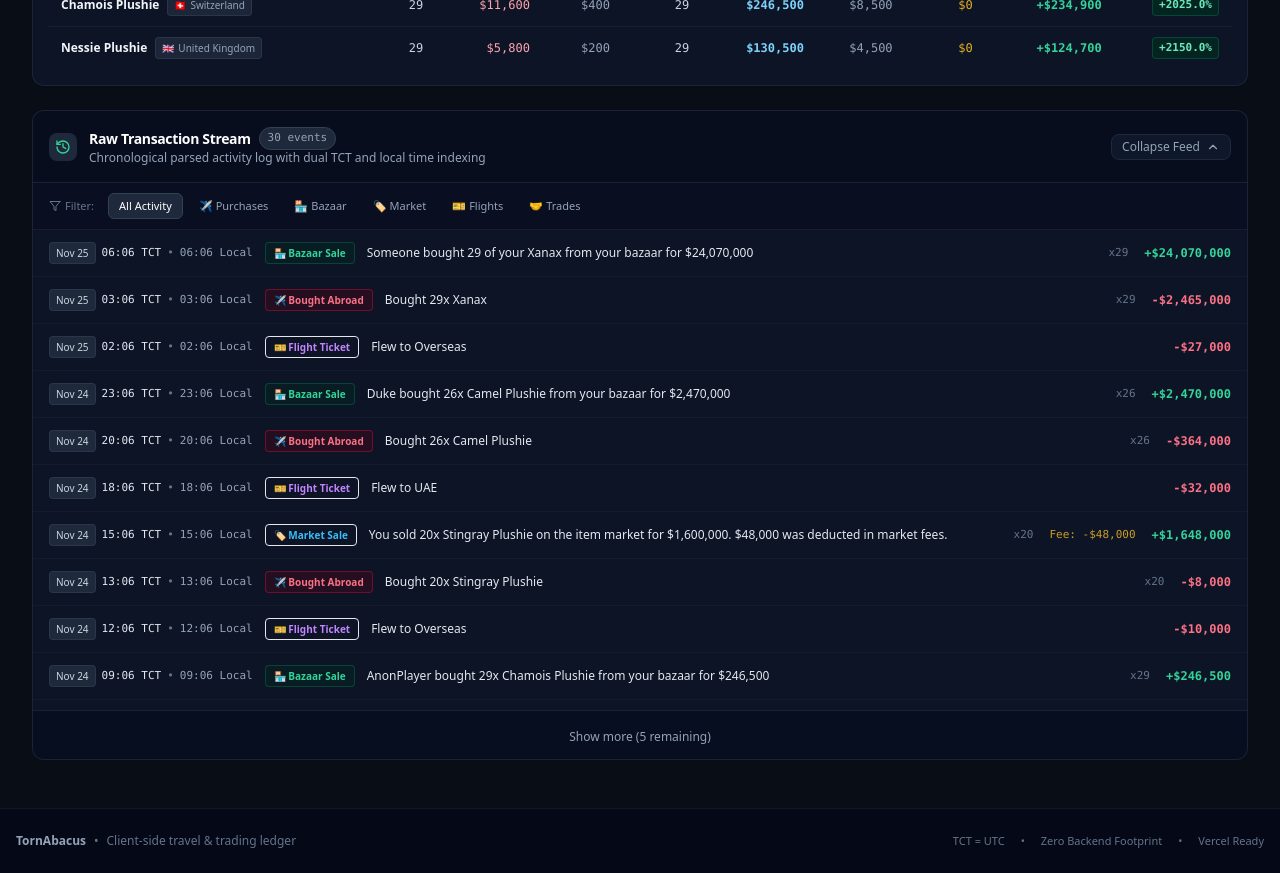
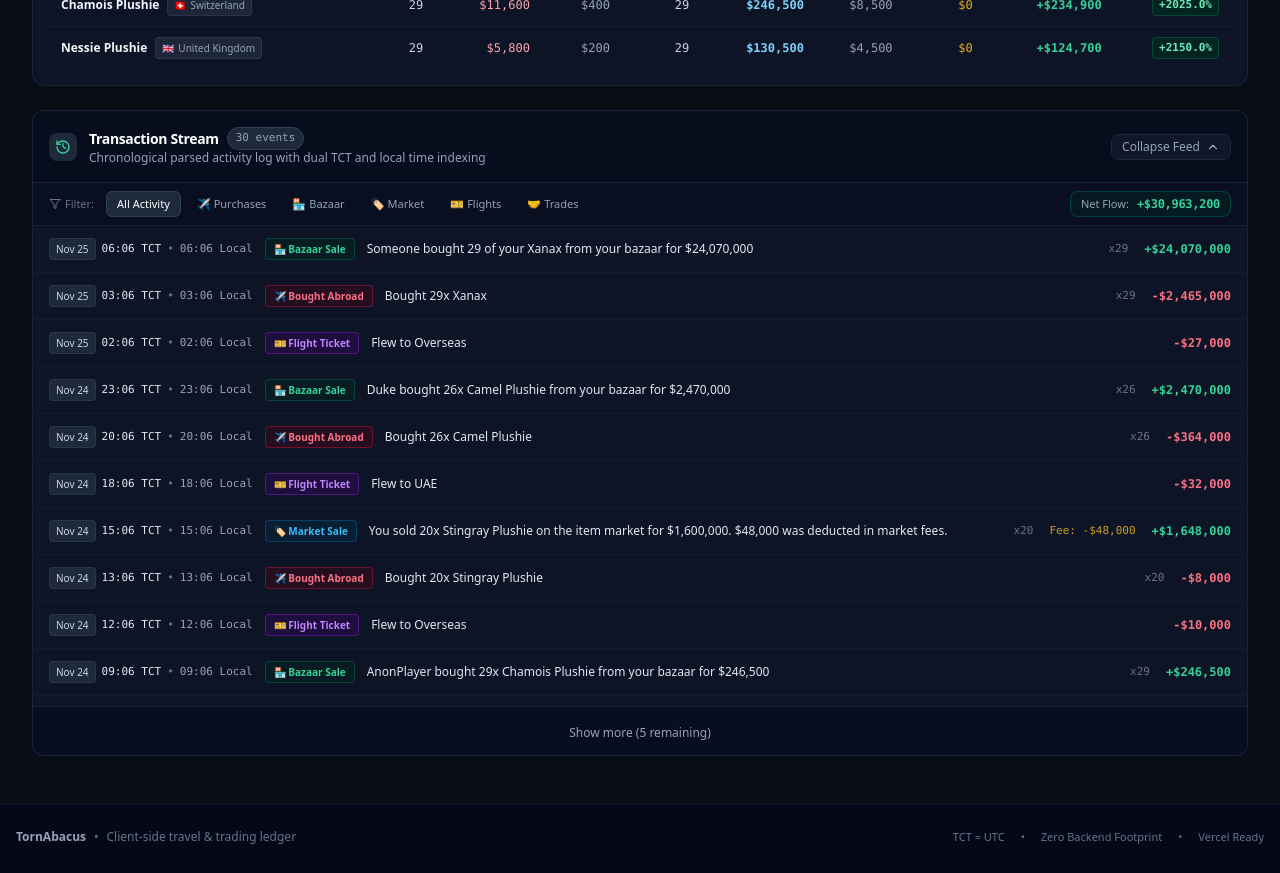
Before and after one commit to HarshRajSinghChauhan/TornAbacus, a Next.js app: page / in a window 1280 px wide. Shown: the part 1460-2333 px from the top of the page. Built offline with nearby package versions, Linux system fonts and the light colour scheme.

Commit message:
feat: rename to Transaction Stream and add dynamic total box in filter row

```diff
--- a/app/page.jsx
+++ b/app/page.jsx
@@ -387,7 +387,7 @@ export default function Dashboard() {
               {/* 3. Itemized Ledger Table */}
               <ItemizedLedger ledgerItems={ledgerData.ledgerItems} />
 
-              {/* 4. Raw Transaction Stream with Dual Timestamps */}
+              {/* 4. Transaction Stream with Dual Timestamps */}
               <TransactionStream rawEvents={ledgerData.rawEvents} />
             </>
           )
--- a/components/TransactionStream.jsx
+++ b/components/TransactionStream.jsx
@@ -34,6 +34,66 @@ export default function TransactionStream({ rawEvents = [] }) {
 
   const displayedEvents = filteredEvents.slice(0, limit);
 
+  // Compute total money transactions for the selected filter
+  const filterStats = React.useMemo(() => {
+    let totalExpense = 0;
+    let totalRevenue = 0;
+    let totalFees = 0;
+
+    for (const ev of filteredEvents) {
+      if (ev.action === "BOUGHT_ABROAD" || ev.action === "FLIGHT") {
+        totalExpense += Number(ev.totalCost || 0);
+      } else if (ev.action === "BAZAAR_SALE" || ev.action === "MARKET_SALE" || ev.action === "TRADE") {
+        totalRevenue += Number(ev.revenue || 0);
+        totalFees += Number(ev.fee || 0);
+      }
+    }
+
+    if (filterAction === "BOUGHT_ABROAD") {
+      return {
+        label: "Total Purchases",
+        formatted: `-${formatMoney(totalExpense)}`,
+        color: "text-rose-400 bg-rose-950/40 border-rose-800/60",
+      };
+    }
+
+    if (filterAction === "FLIGHT") {
+      return {
+        label: "Total Flight Cost",
+        formatted: `-${formatMoney(totalExpense)}`,
+        color: "text-purple-400 bg-purple-950/40 border-purple-800/60",
+      };
+    }
+
+    if (filterAction === "BAZAAR_SALE" || filterAction === "TRADE") {
+      return {
+        label: "Total Revenue",
+        formatted: `+${formatMoney(totalRevenue)}`,
+        color: "text-emerald-400 bg-emerald-950/40 border-emerald-800/60",
+      };
+    }
+
+    if (filterAction === "MARKET_SALE") {
+      const net = totalRevenue - totalFees;
+      return {
+        label: "Total Market Sales",
+        formatted: `+${formatMoney(net)}`,
+        color: "text-sky-400 bg-sky-950/40 border-sky-800/60",
+      };
+    }
+
+    // "ALL"
+    const net = totalRevenue - totalExpense - totalFees;
+    const isNetPositive = net >= 0;
+    return {
+      label: "Net Flow",
+      formatted: `${isNetPositive ? "+" : "-"}${formatMoney(Math.abs(net))}`,
+      color: isNetPositive
+        ? "text-emerald-400 bg-emerald-950/40 border-emerald-800/60"
+        : "text-rose-400 bg-rose-950/40 border-rose-800/60",
+    };
+  }, [filteredEvents, filterAction]);
+
   return (
     <div className="w-full bg-slate-900/80 border border-slate-800/80 rounded-xl my-6 overflow-hidden">
 
@@ -46,7 +106,7 @@ export default function TransactionStream({ rawEvents = [] }) {
           <div>
             <div className="flex items-center gap-2">
               <h3 className="text-sm font-bold text-white tracking-tight">
-                Raw Transaction Stream
+                Transaction Stream
               </h3>
               <span className="text-[11px] bg-slate-800 text-slate-400 font-mono px-2 py-0.5 rounded-full border border-slate-700">
                 {rawEvents.length} events
@@ -70,10 +130,12 @@ export default function TransactionStream({ rawEvents = [] }) {
         </div>
       </div>
 
-      {/* Filter Tabs */}
+      {/* Filter Tabs & Total Box */}
       {isOpen && (
-        <div className="px-4 py-2.5 bg-slate-950/30 border-b border-slate-800/60 flex flex-wrap items-center gap-1.5">
-          <span className="text-[11px] text-slate-500 mr-2 flex items-center gap-1">
+        <div className="px-4 py-2 bg-slate-950/30 border-b border-slate-800/60 flex flex-col sm:flex-row sm:items-center justify-between gap-2.5">
+          {/* Left: Filter Buttons */}
+          <div className="flex flex-wrap items-center gap-1.5">
+            <span className="text-[11px] text-slate-500 mr-1.5 flex items-center gap-1">
               <Filter className="w-3 h-3" /> Filter:
             </span>
             {filters.map((f) => (
@@ -82,13 +144,26 @@ export default function TransactionStream({ rawEvents = [] }) {
                 onClick={() => setFilterAction(f.id)}
                 className={`px-2.5 py-1 rounded-md text-[11px] font-medium transition-colors ${
                   filterAction === f.id
-                  ? "bg-slate-800 text-white border border-slate-700"
+                    ? "bg-slate-800 text-white border border-slate-700 shadow-sm"
                     : "text-slate-400 hover:text-slate-200 hover:bg-slate-900"
                 }`}
               >
                 {f.label}
               </button>
             ))}
+          </div>
+
+          {/* Right: Selected Filter Total Box */}
+          <div className="flex items-center gap-2 self-start sm:self-auto shrink-0 font-mono text-xs">
+            <div className={`px-2.5 py-1 rounded-lg border flex items-center gap-2 shadow-sm ${filterStats.color}`}>
+              <span className="text-[11px] font-sans font-medium text-slate-400">
+                {filterStats.label}:
+              </span>
+              <span className="font-bold tracking-tight">
+                {filterStats.formatted}
+              </span>
+            </div>
+          </div>
         </div>
       )}
 
```
Lines whose indentation alone changed are shown as unchanged.
